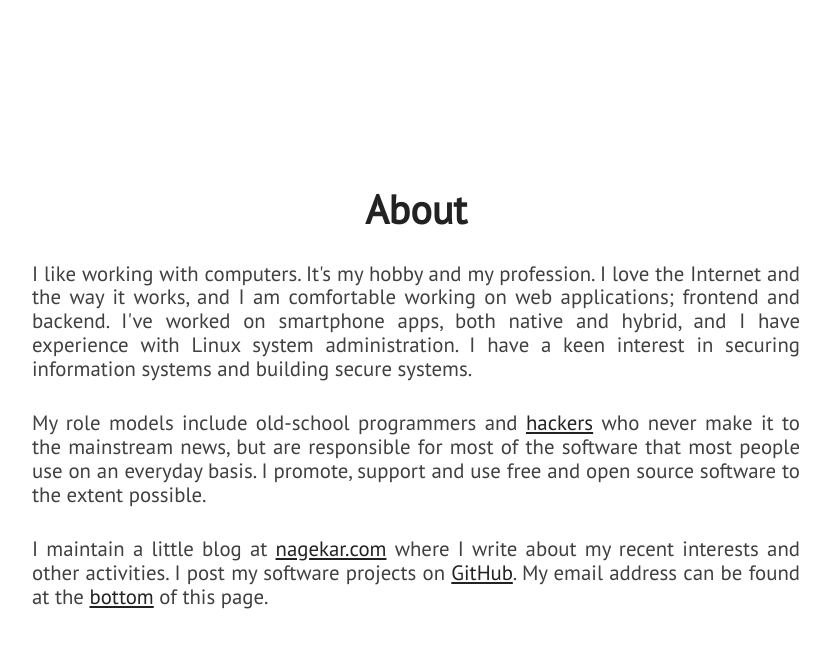
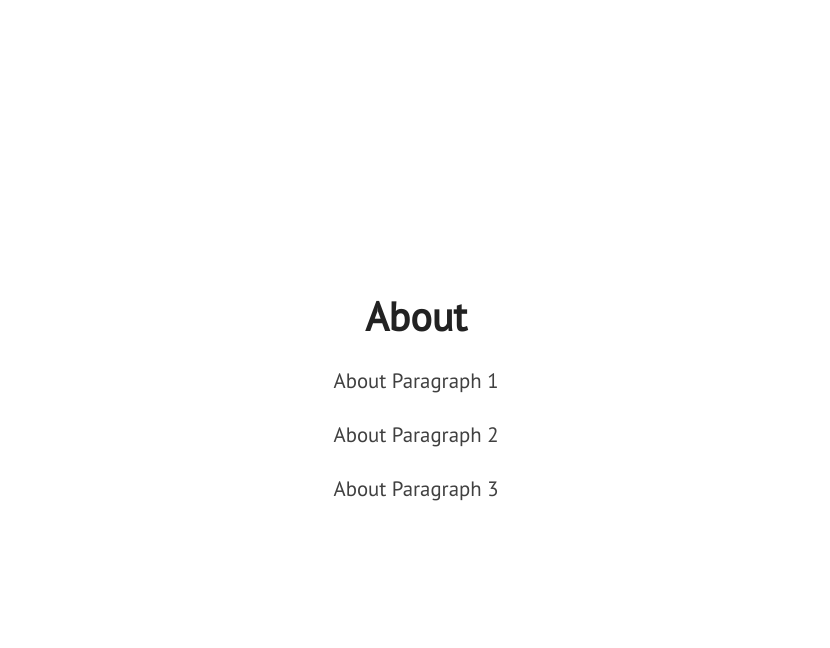
Before and after one commit to cmcabrera97/cmcabrera97.github.io, a Jekyll site: the page built from index.html, in a window 1280 px wide and 900 px high, scrolled down 1018 px. Shown: the top 648 px of the window, without its empty margins (224-1054 px from the left). Built offline with Jekyll 4.4.1, drawn with Linux system fonts in a browser that asks for light colours; nearby versions of some CDN libraries.

Commit message:
Update about.html

```diff
--- a/_includes/about.html
+++ b/_includes/about.html
@@ -3,13 +3,13 @@
         <div id="about-text">
             <div class="section-heading">About</div>
             <p class="paragraph-text justify-text">
-                I like working with computers. It's my hobby and my profession. I love the Internet and the way it works, and I am comfortable working on web applications; frontend and backend. I've worked on smartphone apps, both native and hybrid, and I have experience with Linux system administration. I have a keen interest in securing information systems and building secure systems.
+                About Paragraph 1
             </p>
             <p class="paragraph-text justify-text">
-                My role models include old-school programmers and <a href="https://stallman.org/articles/on-hacking.html">hackers</a> who never make it to the mainstream news, but are responsible for most of the software that most people use on an everyday basis. I promote, support and use free and open source software to the extent possible.
+                About Paragraph 2
             </p>
             <p class="paragraph-text justify-text">
-                I maintain a little blog at <a href="{{ site.blog_url }}">nagekar.com</a> where I write about my recent interests and other activities. I post my software projects on <a href="https://github.com/{{ site.github_username }}">GitHub</a>. My email address can be found at the <span class="extra-link"><a href="#extra">bottom</a></span> of this page.
+                About Paragraph 3
             </p>
         </div>
     </section>
```
